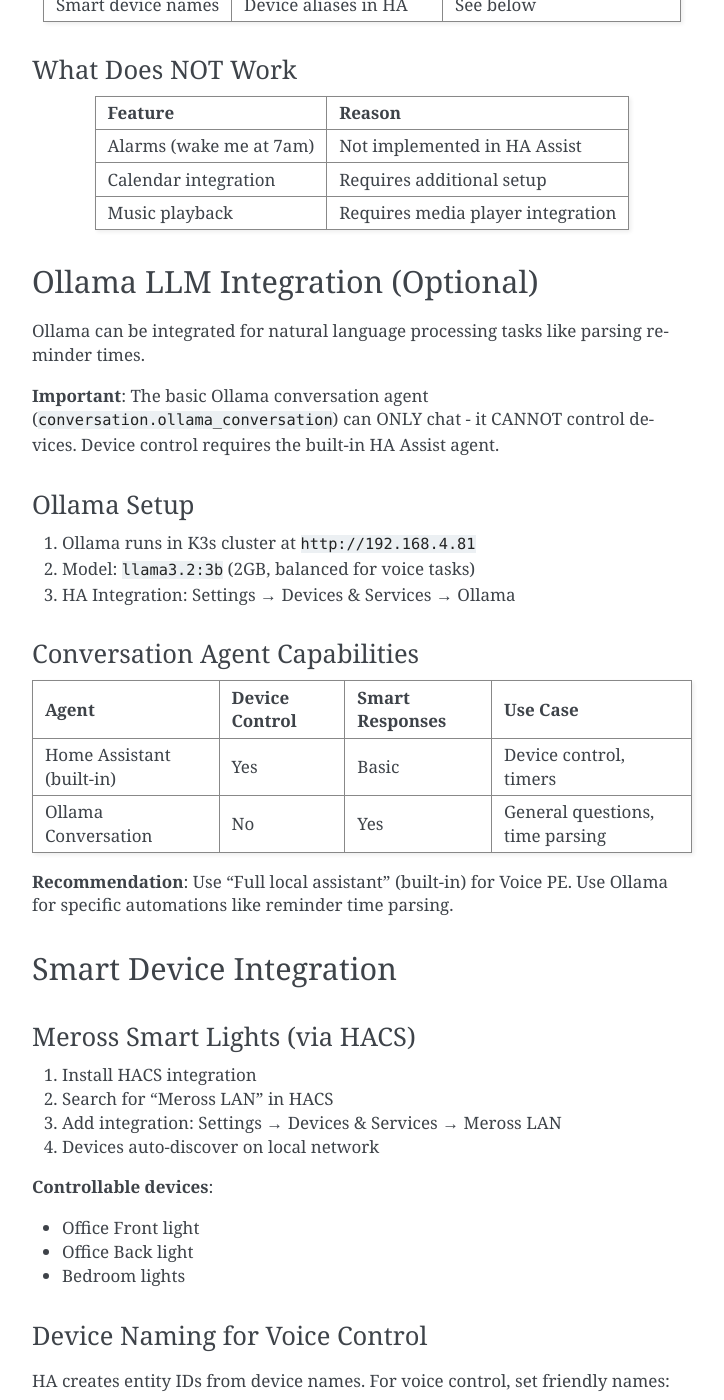
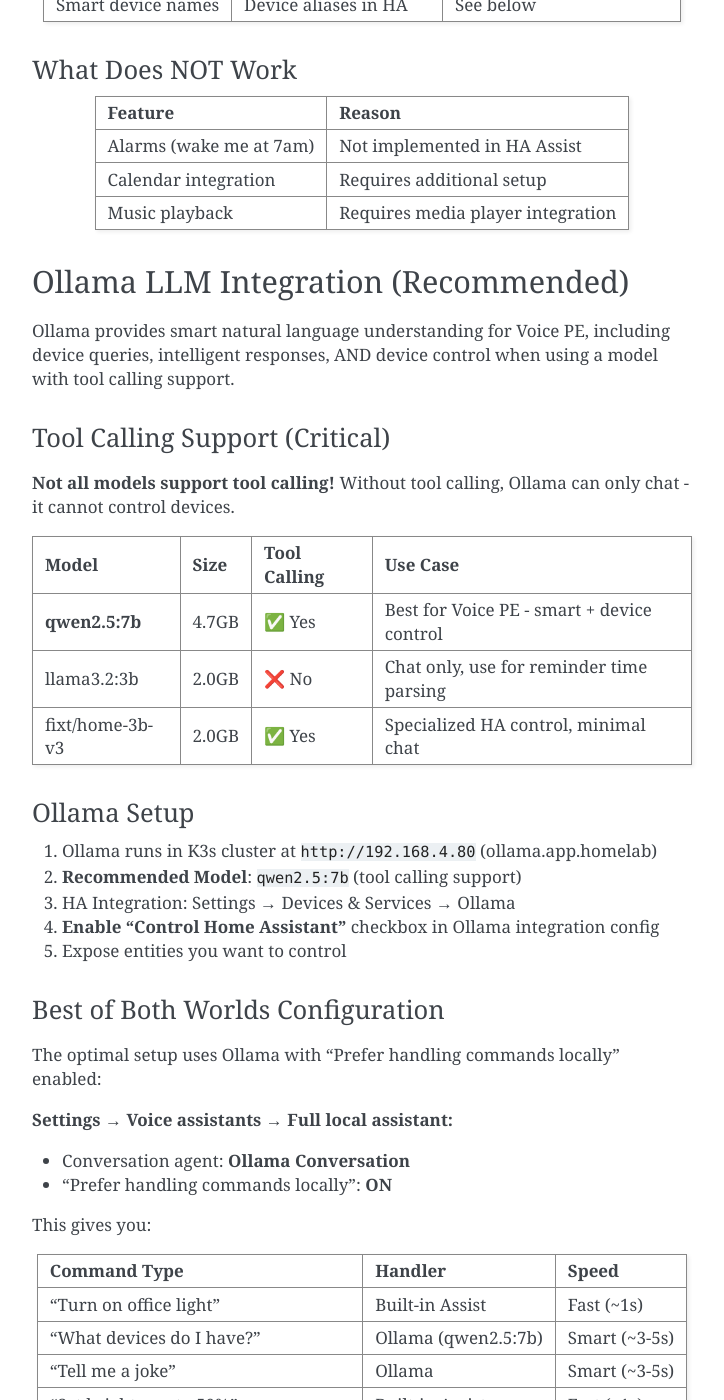
Before and after one commit to homeiac/home, a Sphinx documentation site: the page built from docs/source/md/voice-pe-complete-setup-guide.md, in a window 1280 px wide and 1400 px high, scrolled down 7287 px. Shown: the whole window, without its empty margins (388-1112 px from the left). Built offline with Sphinx 7.4.7, drawn with Linux system fonts in a browser that asks for light colours; some of the changed text lies outside the part shown.

Commit message:
feat: Voice PE + Ollama debugging journey - blog post and scripts
Document the 6-hour debugging journey to get Voice PE working with
Ollama (qwen2.5:7b) for actual device control via tool calling.

Key discoveries:
- llama3.2:3b doesn't support tool calling (supported_features: 0)
- qwen2.5:7b has tool calling support (supported_features: 1)
- "Home Assistant" vs "Ollama Conversation" are different agents
- Ollama integration needs reload after HA restart
- Device names must be distinct (first word) for LLM disambiguation

Includes:
- Blog post documenting the debugging journey
- 9 shell scripts for testing/debugging Voice PE + Ollama
- Updated setup guide with best practices

🤖 Generated with [Claude Code](https://claude.com/claude-code)

Co-Authored-By: Claude <noreply@anthropic.com>

```diff
--- a/docs/source/md/voice-pe-complete-setup-guide.md
+++ b/docs/source/md/voice-pe-complete-setup-guide.md
@@ -317,26 +317,55 @@ curl -s -H "Authorization: Bearer $HA_TOKEN" \
 | Calendar integration | Requires additional setup |
 | Music playback | Requires media player integration |
 
-## Ollama LLM Integration (Optional)
+## Ollama LLM Integration (Recommended)
 
-Ollama can be integrated for natural language processing tasks like parsing reminder times.
+Ollama provides smart natural language understanding for Voice PE, including device queries, intelligent responses, AND device control when using a model with tool calling support.
 
-**Important**: The basic Ollama conversation agent (`conversation.ollama_conversation`) can ONLY chat - it CANNOT control devices. Device control requires the built-in HA Assist agent.
+### Tool Calling Support (Critical)
+
+**Not all models support tool calling!** Without tool calling, Ollama can only chat - it cannot control devices.
+
+| Model | Size | Tool Calling | Use Case |
+|-------|------|--------------|----------|
+| **qwen2.5:7b** | 4.7GB | ✅ Yes | Best for Voice PE - smart + device control |
+| llama3.2:3b | 2.0GB | ❌ No | Chat only, use for reminder time parsing |
+| fixt/home-3b-v3 | 2.0GB | ✅ Yes | Specialized HA control, minimal chat |
 
 ### Ollama Setup
 
-1. Ollama runs in K3s cluster at `http://192.168.4.81`
-2. Model: `llama3.2:3b` (2GB, balanced for voice tasks)
+1. Ollama runs in K3s cluster at `http://192.168.4.80` (ollama.app.homelab)
+2. **Recommended Model**: `qwen2.5:7b` (tool calling support)
 3. HA Integration: Settings → Devices & Services → Ollama
+4. **Enable "Control Home Assistant"** checkbox in Ollama integration config
+5. Expose entities you want to control
+
+### Best of Both Worlds Configuration
+
+The optimal setup uses Ollama with "Prefer handling commands locally" enabled:
+
+**Settings → Voice assistants → Full local assistant:**
+- Conversation agent: **Ollama Conversation**
+- "Prefer handling commands locally": **ON**
+
+This gives you:
+
+| Command Type | Handler | Speed |
+|--------------|---------|-------|
+| "Turn on office light" | Built-in Assist | Fast (~1s) |
+| "What devices do I have?" | Ollama (qwen2.5:7b) | Smart (~3-5s) |
+| "Tell me a joke" | Ollama | Smart (~3-5s) |
+| "Set brightness to 50%" | Built-in Assist | Fast (~1s) |
+| "What's the status of bedroom light?" | Ollama | Smart (~3-5s) |
 
 ### Conversation Agent Capabilities
 
 | Agent | Device Control | Smart Responses | Use Case |
 |-------|----------------|-----------------|----------|
-| Home Assistant (built-in) | Yes | Basic | Device control, timers |
-| Ollama Conversation | No | Yes | General questions, time parsing |
+| Home Assistant (built-in) | Yes | Basic | Fast device control, timers |
+| Ollama (qwen2.5:7b) | Yes | Yes | Smart queries + device control |
+| Ollama (llama3.2:3b) | No | Yes | Reminder time parsing only |
 
-**Recommendation**: Use "Full local assistant" (built-in) for Voice PE. Use Ollama for specific automations like reminder time parsing.
+**Recommendation**: Use "Full local assistant" with Ollama Conversation (qwen2.5:7b) and "Prefer handling locally" ON for the best experience.
 
 ## Smart Device Integration
 
@@ -367,7 +396,9 @@ HA creates entity IDs from device names. For voice control, set friendly names:
 
 | Setting | Value | Reason |
 |---------|-------|--------|
-| Assist pipeline | Full local assistant | Device control works |
+| Assist pipeline | Full local assistant | Best of both worlds |
+| Conversation agent | Ollama Conversation | Smart LLM responses |
+| Prefer handling locally | ON | Fast device control with LLM fallback |
 | Wake word | Okay Nabu | Default |
 | STT | faster-whisper | Local processing |
 | TTS | piper | Local processing |
@@ -390,9 +421,9 @@ Or
 
 ## Tags
 
-voice-pe, voicepe, home-assistant, homeassistant, esphome, whisper, piper, speech-to-text, text-to-speech, stt, tts, wyoming, network-proxy, socat, esp32, google-wifi, local-voice, voice-assistant, okay-nabu, ollama, llm, meross, smart-lights, reminders, timers
+voice-pe, voicepe, home-assistant, homeassistant, esphome, whisper, piper, speech-to-text, text-to-speech, stt, tts, wyoming, network-proxy, socat, esp32, google-wifi, local-voice, voice-assistant, okay-nabu, ollama, llm, meross, smart-lights, reminders, timers, qwen, qwen2.5, tool-calling, function-calling, device-control
 
 ---
 
 *Document created: 2025-12-05*
-*Last updated: 2025-12-05*
+*Last updated: 2025-12-07*
```
Also changed, not shown: docs/source/md/blog-voice-pe-ollama-journey.md (added, +378 -0 lines), scripts/voice-pe-debug/README.md (added), 9 other files.
